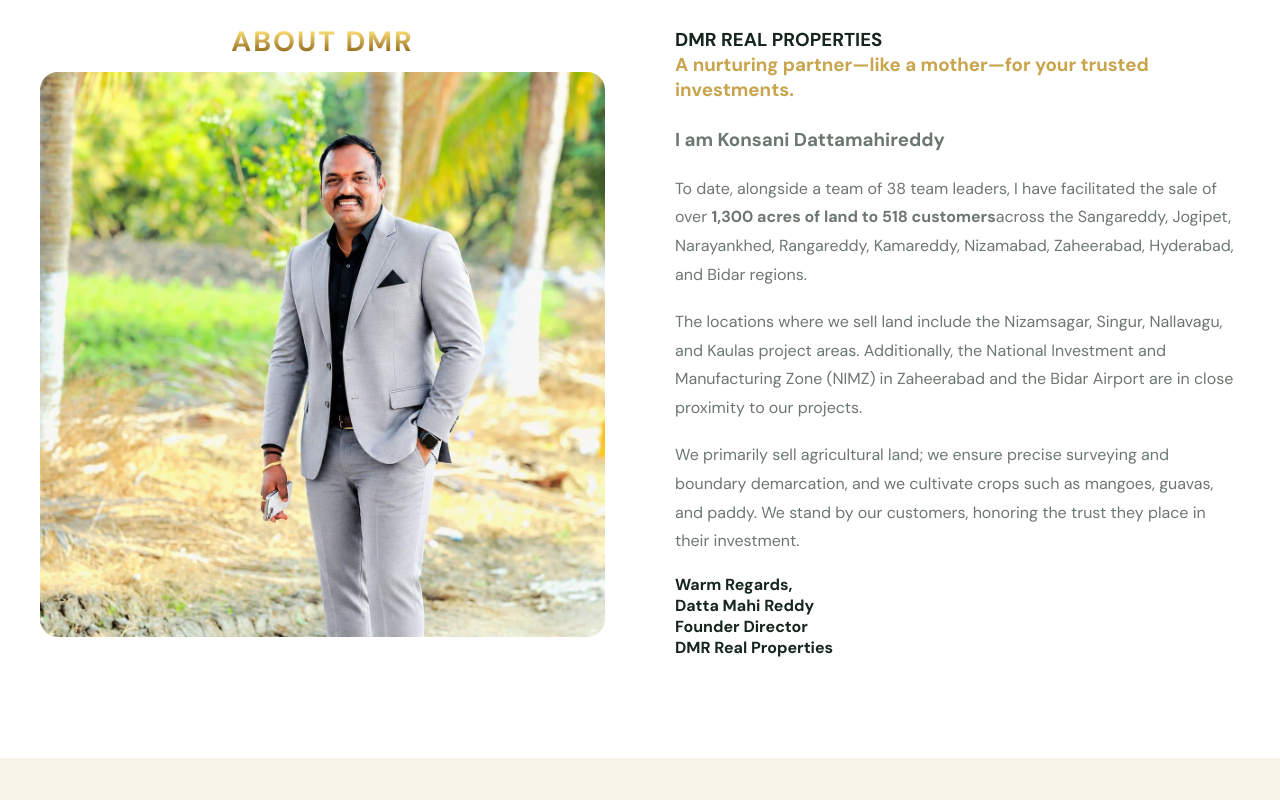
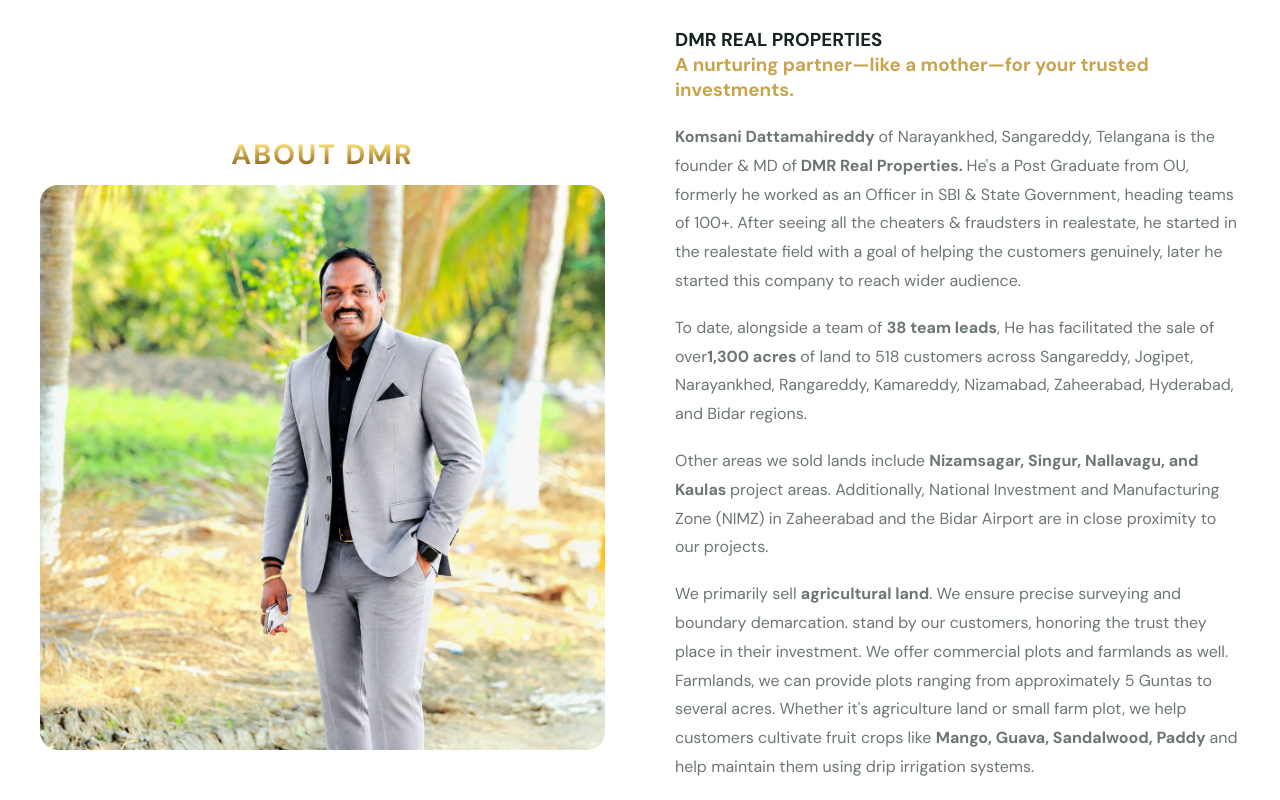
Before and after one commit to webdeploy1122/DMR, a React (Vite) app in the folder dmr-real-properties/: page / in a window 1280 px wide. Shown: the part 860-1660 px from the top of the page. Built offline with nearby package versions, Linux system fonts and the light colour scheme.

Commit message:
Add files via upload

```diff
--- a/dmr-real-properties/src/components/About.jsx
+++ b/dmr-real-properties/src/components/About.jsx
@@ -17,6 +17,7 @@
     </div>
   </div>
 
+
           {/* Content */}
           <div className="about-content">
             <h3>
@@ -25,28 +26,29 @@
             <span> A nurturing partner—like a mother—for your trusted investments.</span>
             </h3>
             <br />
-             <p>
-             <h3><strong> I am Konsani Dattamahireddy</strong></h3>
+
+            <p>
+            <strong>Komsani Dattamahireddy </strong> of Narayankhed, Sangareddy, Telangana is the founder & MD of<strong> DMR Real Properties. </strong>
+            He's a Post Graduate from OU, formerly he worked as an Officer in SBI & State Government,
+             heading teams of 100+.  After seeing all the cheaters & fraudsters in realestate,
+             he started in the realestate field with a goal of helping the customers genuinely,
+             later he started this company to reach wider audience.
+            </p>
+            <p>
+              To date, alongside a team of <strong>38 team leads</strong>, He has facilitated the sale of over<strong>1,300 acres </strong>
+              of land to 518 customers across Sangareddy, Jogipet, Narayankhed, Rangareddy, Kamareddy, Nizamabad, Zaheerabad, Hyderabad, and Bidar regions.
+            </p>
+            <p>
+              Other areas we sold lands include <strong>Nizamsagar, Singur, Nallavagu, and Kaulas </strong>project areas.
+              Additionally, National Investment and Manufacturing Zone (NIMZ) in Zaheerabad and the Bidar Airport
+              are in close proximity to our projects.
             </p>
 
-            <p>
-              To date, alongside a team of 38 team leaders, I have facilitated
-              the sale of over <strong>1,300 acres of land to 518 customers</strong>
-              across the Sangareddy, Jogipet, Narayankhed, Rangareddy,
-              Kamareddy, Nizamabad, Zaheerabad, Hyderabad, and Bidar regions.
-            </p>
-            <p>
-              The locations where we sell land include the Nizamsagar, Singur,
-              Nallavagu, and Kaulas project areas. Additionally, the National
-              Investment and Manufacturing Zone (NIMZ) in Zaheerabad and the
-              Bidar Airport are in close proximity to our projects.
-            </p>
-            <p>
-              We primarily sell agricultural land; we ensure precise surveying
-              and boundary demarcation, and we cultivate crops such as mangoes,
-              guavas, and paddy. We stand by our customers, honoring the trust
-              they place in their investment.
-            </p>
+            <p>We primarily sell <strong>agricultural land</strong>. We ensure precise surveying and boundary demarcation.
+               stand by our customers, honoring the trust they place in their investment. We offer commercial plots
+               and farmlands as well. Farmlands, we can provide plots ranging from approximately 5 Guntas to several acres.
+               Whether it's agriculture land or small farm plot, we help customers cultivate fruit crops
+               like <strong>Mango, Guava, Sandalwood, Paddy </strong>and help maintain them using drip irrigation systems.</p>
 
              <div className="about-signature">
               <p>
--- a/dmr-real-properties/src/components/Ourworks.jsx
+++ b/dmr-real-properties/src/components/Ourworks.jsx
@@ -131,7 +131,6 @@
                 </div>
               </div>
 
-
             </div>
 
 
```
